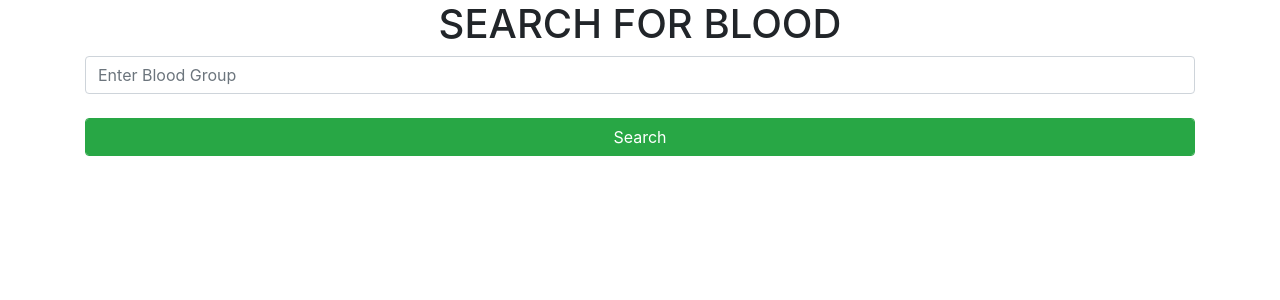
After one commit to ARUN-AKV/blood-bank, a PHP site: page /view/search.php in a window 1280 px wide. The commit adds this page. Shown: the top 300 px of the page. Run offline with PHP 8.4, Linux system fonts and the light colour scheme; some libraries are stand-ins or nearby versions.

Commit message:
updated search

```diff
--- a/view/home.php
+++ b/view/home.php
@@ -18,7 +18,7 @@
 	<hr>
 	<div class="container">
 		<a class="btn btn-info col-md-6" href="registration.php">Registration</a>
-		<a class="btn btn-danger col-md-6" href="search.php">Search blood</a>
+		<a class="btn btn-danger col-md-6" href="search.php">Search Donor</a>
 	</div>
 
 <?php  include_once 'footer.php';  ?>
--- /dev/null
+++ b/view/search.php
@@ -0,0 +1,9 @@
+<?php  include_once 'header.php';  ?>
+	<form action="#" method="post">
+		<h1 class="main-header text-center">SEARCH FOR BLOOD</h1>
+		<div class="container">
+			<input class="form-control" type="text" name="bg" placeholder="Enter Blood Group"><br>
+			<button class="form-control btn btn-success" type="submit" id="search">Search</button>
+		</div>
+	</form>
+<?php  include_once 'footer.php';  ?>
```
